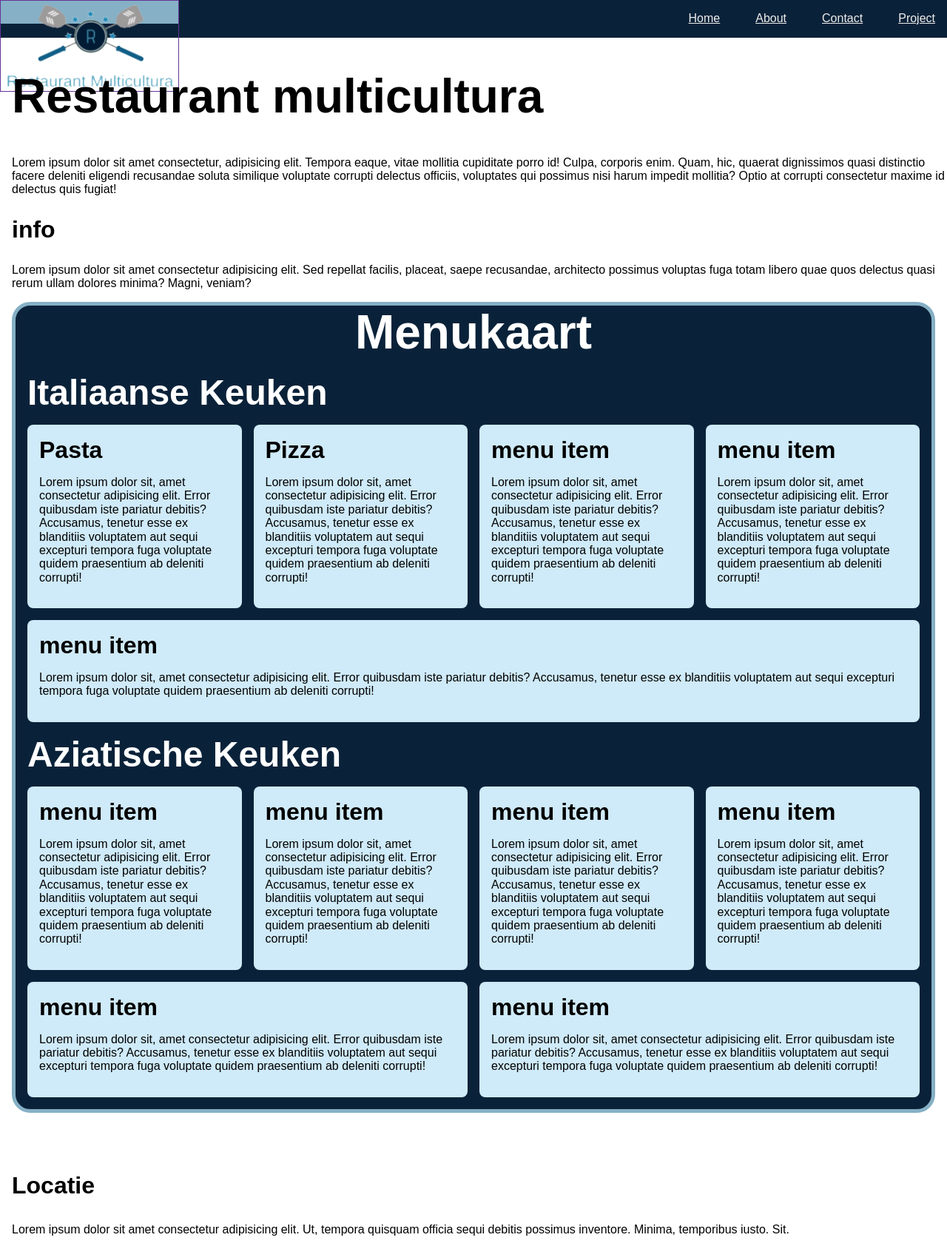
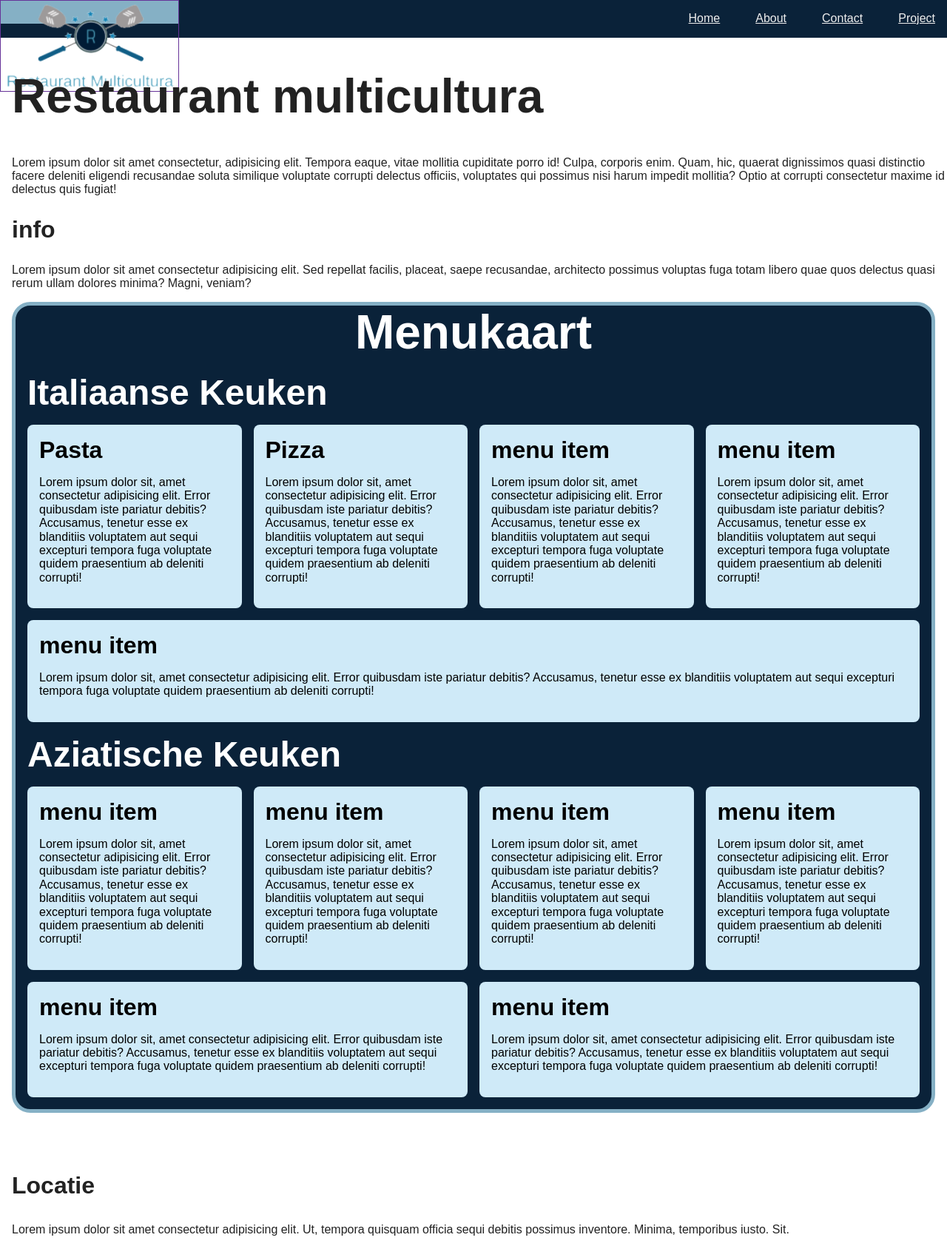
Before and after one commit to YannickMyxe/restaurant, a PHP site: page / in a window 1280 px wide. Shown: the top 1684 px of the page at 74% size. Run offline with PHP 8.4, Linux system fonts and the light colour scheme.

Commit message:
text-color set to lighter black

```diff
--- a/css/main.css
+++ b/css/main.css
@@ -4,6 +4,7 @@ body
 {
     font-family: sans-serif;
     font-size: 1rem;
+    color: #222;
 }
 
 img{
```
